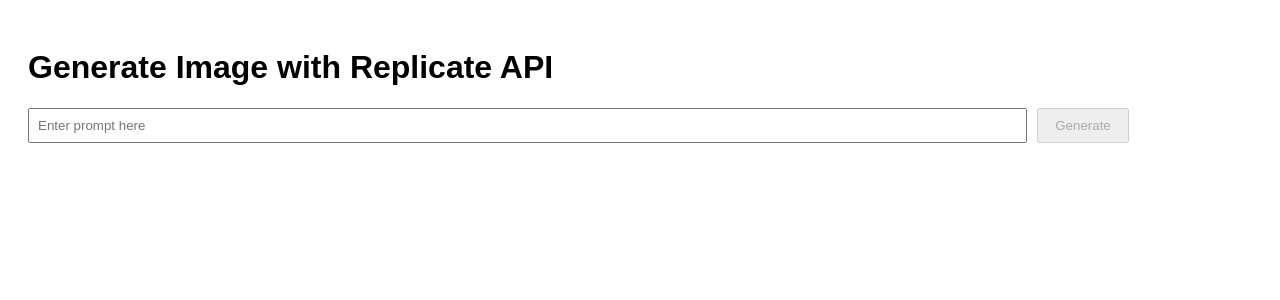
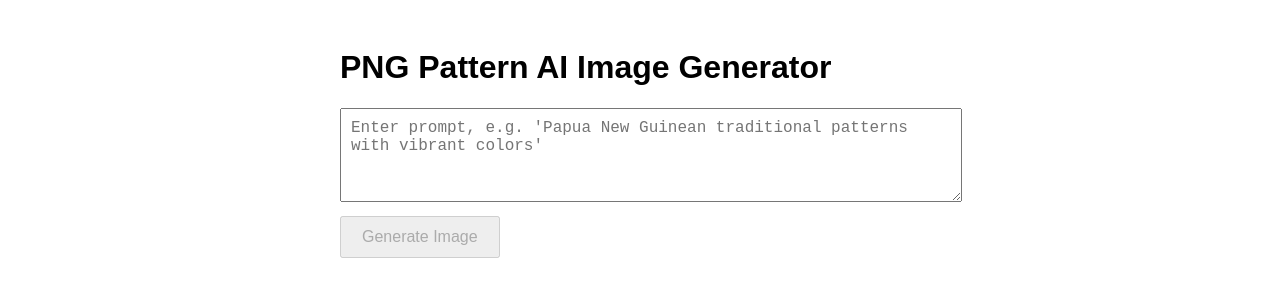
Before and after one commit to PintolDonovan6/Bilas-Ai, a Next.js app: page / in a window 1280 px wide. Shown: the top 300 px of the page. Built offline with nearby package versions, Linux system fonts and the light colour scheme.

Commit message:
Update index.js

```diff
--- a/pages/index.js
+++ b/pages/index.js
@@ -1,52 +1,61 @@
-import { useState } from 'react';
+import { useState } from "react";
 
 export default function Home() {
-  const [prompt, setPrompt] = useState('');
-  const [image, setImage] = useState(null);
+  const [prompt, setPrompt] = useState("");
+  const [imageUrl, setImageUrl] = useState(null);
   const [loading, setLoading] = useState(false);
   const [error, setError] = useState(null);
 
-  async function handleGenerate() {
+  const generateImage = async () => {
     setLoading(true);
     setError(null);
-    setImage(null);
+    setImageUrl(null);
 
     try {
-      const res = await fetch('/api/generate', {
-        method: 'POST',
-        headers: { 'Content-Type': 'application/json' },
+      const res = await fetch("/api/generate", {
+        method: "POST",
+        headers: { "Content-Type": "application/json" },
         body: JSON.stringify({ prompt }),
       });
 
       const data = await res.json();
-      if (!res.ok) throw new Error(data.error || 'Failed to generate image');
 
-      setImage(data.image);
-    } catch (err) {
-      setError(err.message);
+      if (res.ok) {
+        setImageUrl(data.image);
+      } else {
+        setError(data.error || "Failed to generate image");
+      }
+    } catch (e) {
+      setError("Something went wrong");
     }
+
     setLoading(false);
-  }
+  };
 
   return (
-    <main style={{ padding: 20, fontFamily: 'sans-serif' }}>
-      <h1>Generate Image with Replicate API</h1>
-      <input
-        type="text"
+    <div style={{ maxWidth: 600, margin: "auto", padding: 20, fontFamily: "Arial" }}>
+      <h1>PNG Pattern AI Image Generator</h1>
+      <textarea
+        rows={4}
         value={prompt}
         onChange={(e) => setPrompt(e.target.value)}
-        placeholder="Enter prompt here"
-        style={{ width: '80%', padding: '8px' }}
+        placeholder="Enter prompt, e.g. 'Papua New Guinean traditional patterns with vibrant colors'"
+        style={{ width: "100%", padding: 10, fontSize: 16 }}
       />
-      <button onClick={handleGenerate} disabled={loading || !prompt} style={{ marginLeft: 10, padding: '8px 16px' }}>
-        {loading ? 'Generating...' : 'Generate'}
+      <button
+        onClick={generateImage}
+        disabled={loading || !prompt.trim()}
+        style={{ marginTop: 10, padding: "10px 20px", fontSize: 16 }}
+      >
+        {loading ? "Generating..." : "Generate Image"}
       </button>
-      {error && <p style={{ color: 'red' }}>Error: {error}</p>}
-      {image && (
+
+      {error && <p style={{ color: "red", marginTop: 10 }}>{error}</p>}
+      {imageUrl && (
         <div style={{ marginTop: 20 }}>
-          <img src={image} alt="Generated" style={{ maxWidth: '100%', height: 'auto' }} />
+          <img src={imageUrl} alt="Generated" style={{ maxWidth: "100%", borderRadius: 8 }} />
         </div>
       )}
-    </main>
+    </div>
   );
 }
```
